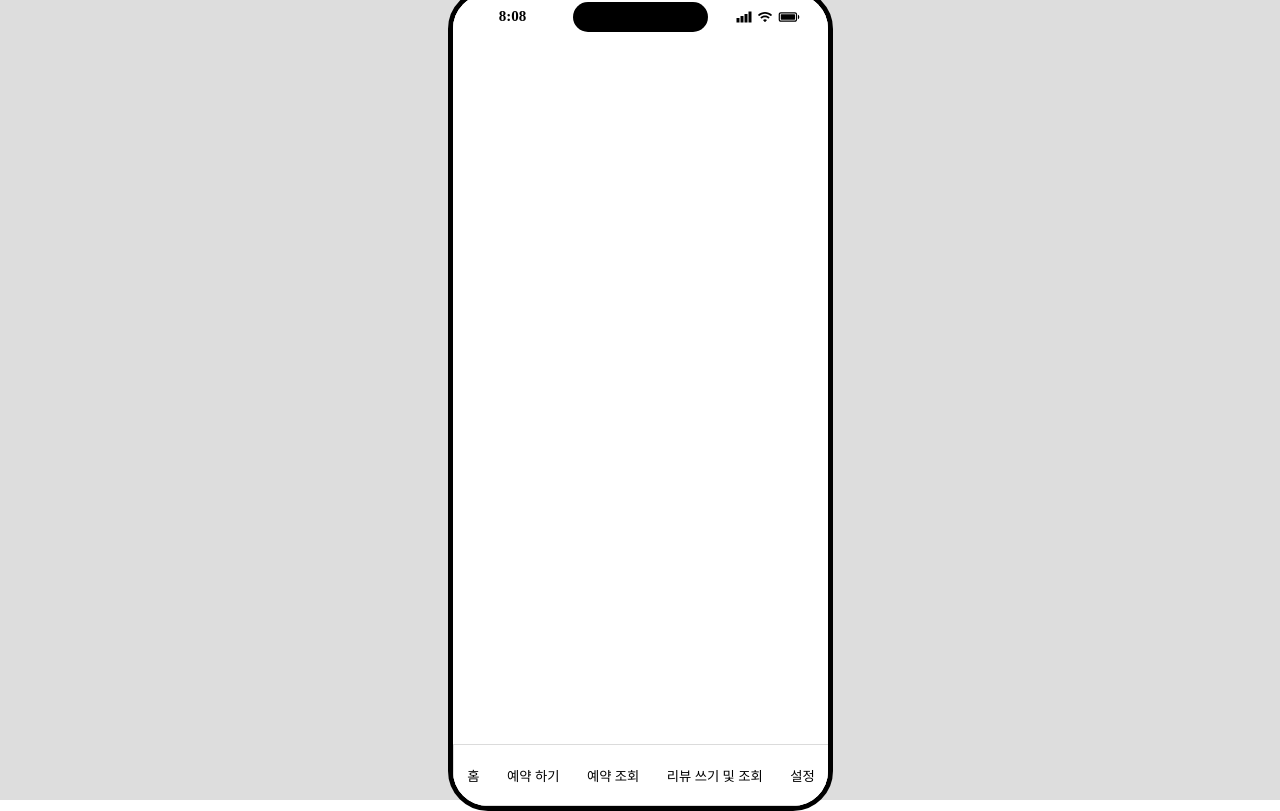
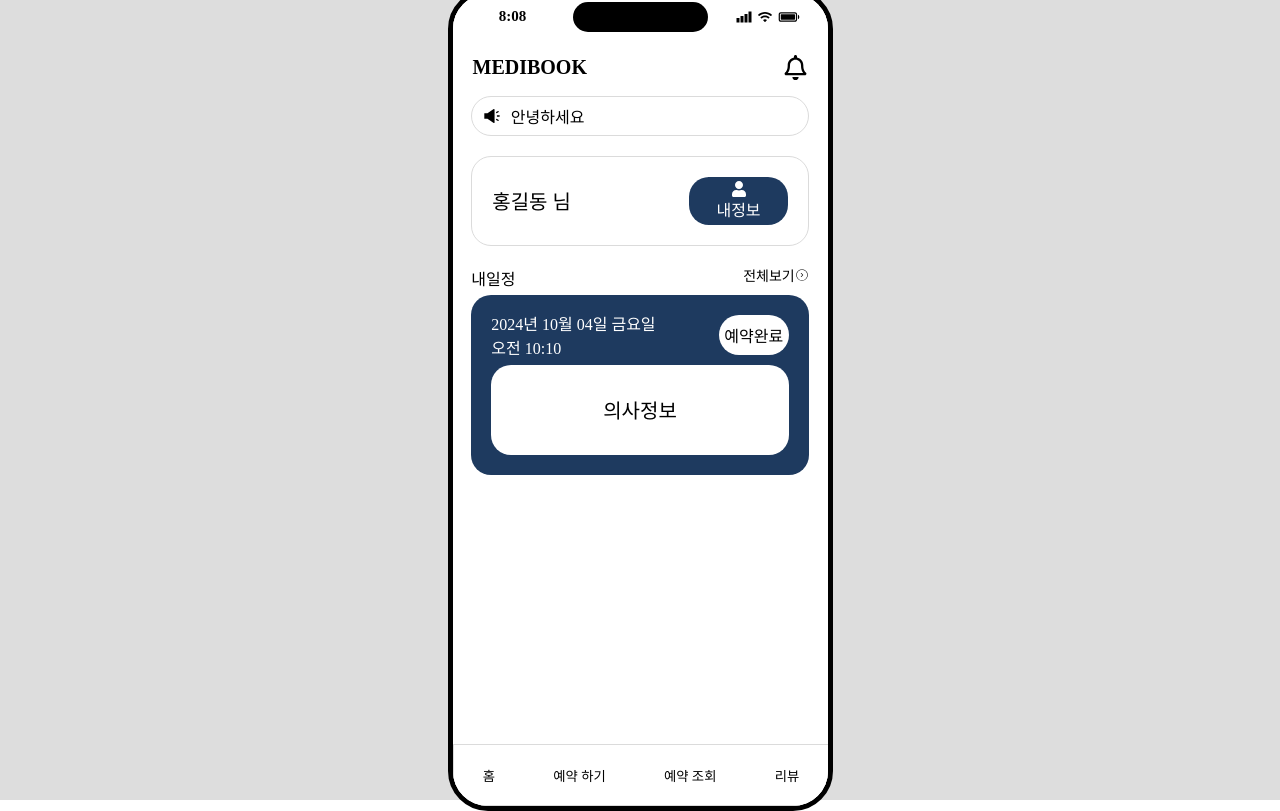
Before and after one commit to doctor-fish-project/doctor-fish-front, a React (Create React App) app: page /dashboard/review in a window 1280 px wide. Built offline with nearby package versions, Linux system fonts and the light colour scheme; a web font is replaced by a local one.

Commit message:
Design: 대시보드 페이지 초안본

```diff
--- /dev/null
+++ b/src/components/usercomponents/DashBoardTopBar/DashBoardTopBar.jsx
@@ -0,0 +1,25 @@
+import React from 'react';
+/** @jsxImportSource @emotion/react */
+import * as s from "./style";
+import { FaRegBell } from "react-icons/fa";
+
+function DashBoardTopBar({ children }) {
+    return (
+        <div css={s.layout}>
+            <div css={s.topBar}>
+                <div css={s.logoBox}>
+                    <div>
+                        <img src="" alt="" />
+                    </div>
+                    <h3>MEDIBOOK</h3>
+                </div>
+                <div css={s.iconBox}>
+                    <FaRegBell />
+                </div>
+            </div>
+            {children}
+        </div>
+    );
+}
+
+export default DashBoardTopBar;
--- /dev/null
+++ b/src/components/usercomponents/DashBoardTopBar/style.js
@@ -0,0 +1,47 @@
+import { css } from "@emotion/react";
+
+export const layout = css`
+    display: flex;
+    flex-direction: column;
+    width: 100%;
+    height: 100%;
+`;
+
+export const topBar = css`
+    box-sizing: border-box;
+    display: flex;
+    justify-content: space-between;
+    /* border-bottom: 2px solid #dbdbdb; */
+    width: 100%;
+    height: 8%;
+    z-index: 99;
+`;
+
+export const logoBox = css`
+    display: flex;
+    justify-content: flex-start;
+    align-items: center;
+    margin-left: 20px;
+    width: 100%;
+    height: 100%;
+
+    & h3 {
+        font-size: 20px;
+        color: black;
+    }
+`;
+
+export const iconBox = css`
+    box-sizing: border-box;
+    display: flex;
+    justify-content: flex-end;
+    align-items: center;
+    margin-right: 20px;
+    width: 100%;
+    height: 100%;
+
+    & svg {
+        font-size: 25px;
+        cursor: pointer;
+    }
+`;
--- a/src/components/usercomponents/SubContainer/SubContainer.jsx
+++ b/src/components/usercomponents/SubContainer/SubContainer.jsx
@@ -23,9 +23,6 @@ function SubContainer({ children }) {
         nav("/dashboard/review")
     }
 
-    const handleSettingsOnClick = () => {
-        nav("/dashboard/settings")
-    }
     return (
         <div css={s.layout}>
             {children}
@@ -33,8 +30,7 @@ function SubContainer({ children }) {
                 <button onClick={handleDashboardOnClick}>홈</button>
                 <button onClick={handleReservationOnClick}>예약 하기</button>
                 <button onClick={handleReservationListOnClick}>예약 조회</button>
-                <button onClick={handleReviewOnClick}>리뷰 쓰기 및 조회</button>
-                <button onClick={handleSettingsOnClick}>설정</button>
+                <button onClick={handleReviewOnClick}>리뷰</button>
             </div>
             <Routes>
                 <Route path='/dashboard' element={<DashBoard />} />
--- a/src/pages/userpage/DashBoard/DashBoard.jsx
+++ b/src/pages/userpage/DashBoard/DashBoard.jsx
@@ -1,16 +1,53 @@
 import React from 'react';
 /** @jsxImportSource @emotion/react */
-import * as s from './style';
+import * as s from "./style";
+import { AiFillSound } from "react-icons/ai"
+import { FaUser } from "react-icons/fa";
+import { CiCircleChevRight } from "react-icons/ci";
 import SubLayout from '../../../components/usercomponents/SubLayout/SubLayout';
 import SubContainer from '../../../components/usercomponents/SubContainer/SubContainer';
+import DashBoardTopBar from '../../../components/usercomponents/DashBoardTopBar/DashBoardTopBar';
 
 function DashBoard(props) {
     return (
         <SubLayout>
             <SubContainer>
-                <div>
-
-                </div>
+                <DashBoardTopBar>
+                    <div css={s.layout}>
+                        <div css={s.reviewBox}>
+                            <div css={s.reviewIcon}><AiFillSound /></div>
+                            <div css={s.reviewTitle}>안녕하세요</div>
+                        </div>
+                        <div css={s.userInfoContainer}>
+                            <div css={s.userInfoBox}>
+                                <div css={s.userBox}>
+                                    <div>홍길동 님</div>
+                                </div>
+                                <div css={s.userButtonBox}>
+                                    <button><FaUser />내정보</button>
+                                </div>
+                            </div>
+                        </div>
+                        <div css={s.planTitleBox}>
+                            <p>내일정</p>
+                            <div css={s.planButtonBox}>
+                                <button>전체보기<CiCircleChevRight /></button>
+                            </div>
+                        </div>
+                        <div css={s.planContentContainer}>
+                            <div css={s.dateBox}>
+                                <div>
+                                    <p>2024년 10월 04일 금요일</p>
+                                    <p>오전 10:10</p>
+                                </div>
+                                <div css={s.buttonBox}>예약완료</div>
+                            </div>
+                            <div css={s.doctorBox}>
+                                의사정보
+                            </div>
+                        </div>
+                    </div>
+                </DashBoardTopBar>
             </SubContainer>
         </SubLayout>
     );
--- a/src/pages/userpage/DashBoard/style.js
+++ b/src/pages/userpage/DashBoard/style.js
@@ -0,0 +1,152 @@
+import { css } from "@emotion/react";
+
+export const layout = css`
+    display: flex;
+    flex-direction: column;
+    align-items: center;
+    width: 100%;
+    height: 100%;
+`;
+
+export const reviewBox = css`
+    position: relative;
+    box-sizing: border-box;
+    display: flex;
+    justify-content: center;
+    border: 1px solid #dbdbdb;
+    border-radius: 20px;
+    width: 90%;
+    height: 40px;
+    cursor: pointer;
+`;
+
+export const reviewIcon = css`
+    display: flex;
+    justify-content: center;
+    align-items: center;
+    width: 13%;
+
+    & > svg {
+        font-size: 18px;
+    }
+`;
+
+export const reviewTitle = css`
+    display: flex;
+    justify-content: flex-start;
+    align-items: center;
+    width: 100%;
+`;
+
+export const userInfoContainer = css`
+    box-sizing: border-box;
+    display: flex;
+    margin: 20px 0px 20px 0px;
+    border: 1px solid #dbdbdb;
+    border-radius: 20px;
+    width: 90%;
+    height: 90px;
+`;
+
+export const userInfoBox = css`
+    box-sizing: border-box;
+    display: flex;
+    padding: 20px 20px;
+    width: 100%;
+    height: 100%;
+`;
+
+export const userBox = css`
+    display: flex;
+    align-items: center;
+    font-size: 20px;
+    width: 100%;
+    height: 100%;
+`;
+
+export const userButtonBox = css`
+    display: flex;
+    border-radius: 20px;
+    width: 50%;
+    height: 100%;
+    background-color: #1E3A5F;
+
+    & button {
+        display: flex;
+        flex-direction: column;
+        justify-content: center;
+        align-items: center;
+        width: 100%;
+        height: 100%;
+        font-size: 16px;
+        color: white;
+    }
+`;
+
+export const planTitleBox = css`
+    display: flex;
+    justify-content: space-between;
+    width: 90%;
+    height: 19px;
+`;
+
+export const planButtonBox = css`
+    display: flex;
+    align-items: flex-end;
+    width: 80px;
+
+    & button {
+        display: flex;
+        justify-content: flex-end;
+        align-items: center;
+        font-size: 14px;
+        width: 100%;
+        height: 100%;
+    }
+`;
+
+export const planContentContainer = css`
+    box-sizing: border-box;
+    display: flex;
+    flex-direction: column;
+    margin-top: 10px;
+    border-radius: 20px;
+    padding: 20px 20px;
+    width: 90%;
+    height: 180px;
+    background-color: #1E3A5F;
+    color: white;
+`;
+
+export const dateBox = css`
+    box-sizing: border-box;
+    display: flex;
+    justify-content: space-between;
+    align-items: center;
+    height: 40px;
+`;
+
+export const buttonBox = css`
+    box-sizing: border-box;
+    display: flex;
+    justify-content: center;
+    align-items: center;
+    border-radius: 20px;
+    width: 70px;
+    height: 100%;
+    background-color: white;
+    color: black;
+`;
+
+export const doctorBox = css`
+    display: flex;
+    justify-content: center;
+    align-items: center;
+    margin-top: 10px;
+    border-radius: 20px;
+    width: 100%;
+    height: 100%;
+    background-color: white;
+    color: black;
+    font-size: 20px;
+`;
```
